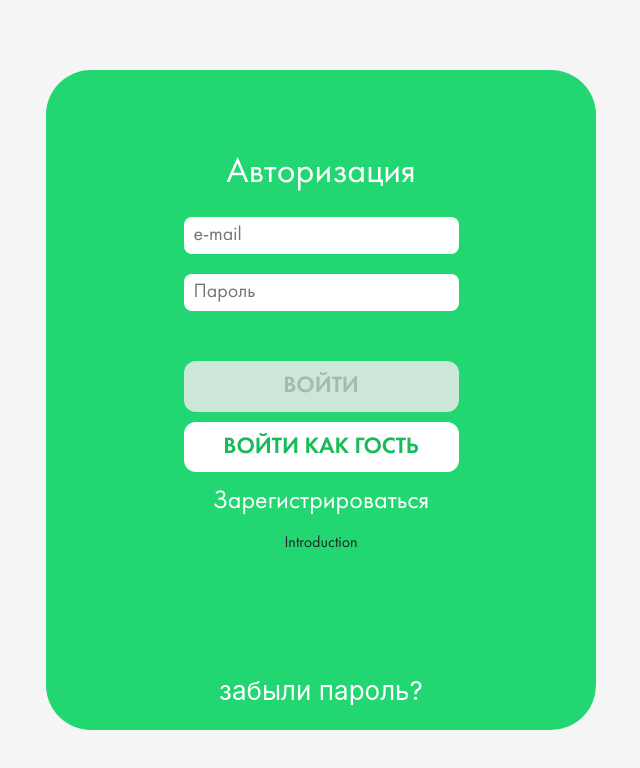
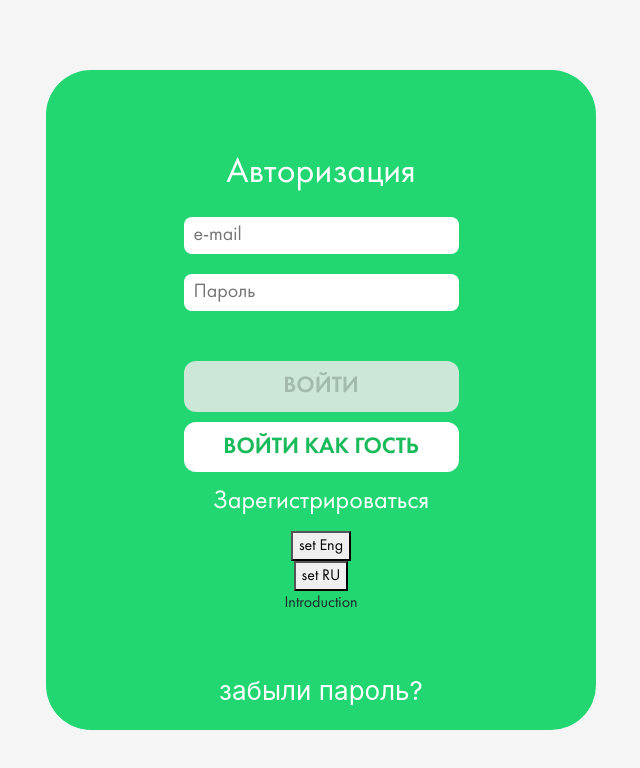
Before and after one commit to r1ddev/eventy, a React (Create React App) app: page /login in a window 1280 px wide. Shown: the top 768 px of the page, without its empty margins (319-959 px from the left). Built offline with nearby package versions, Linux system fonts and the light colour scheme; what react-pose would draw is missing.

Commit message:
up set lang example

```diff
--- a/src/i18n.js
+++ b/src/i18n.js
@@ -79,7 +79,7 @@ i18n.use(LanguageDetector).init({
 			},
 		},
 	},
-	fallbackLng: "en",
+	fallbackLng: "ru",
 	debug: true,
 
 	// have a common namespace used around the full app
--- a/src/pages/login/login.js
+++ b/src/pages/login/login.js
@@ -47,9 +47,11 @@ class Login extends React.Component {
 		window.localStorage.token = token;
 	};
 
+	setLang = (lang) => {
+		i18next.changeLanguage(lang);
+	};
+
 	onSubmit = (e) => {
-		i18next.changeLanguage("en");
-
 		e.preventDefault();
 
 		let user = {
@@ -134,6 +136,13 @@ class Login extends React.Component {
 							Зарегистрироваться
 						</Link>
 
+						<button onClick={() => this.setLang("en")} type="button">
+							set Eng
+						</button>
+						<button onClick={() => this.setLang("ru")} type="button">
+							set RU
+						</button>
+
 						{t("Introduction")}
 					</div>
 					<Link className="passrec-link" to="/password-recovery">
```
